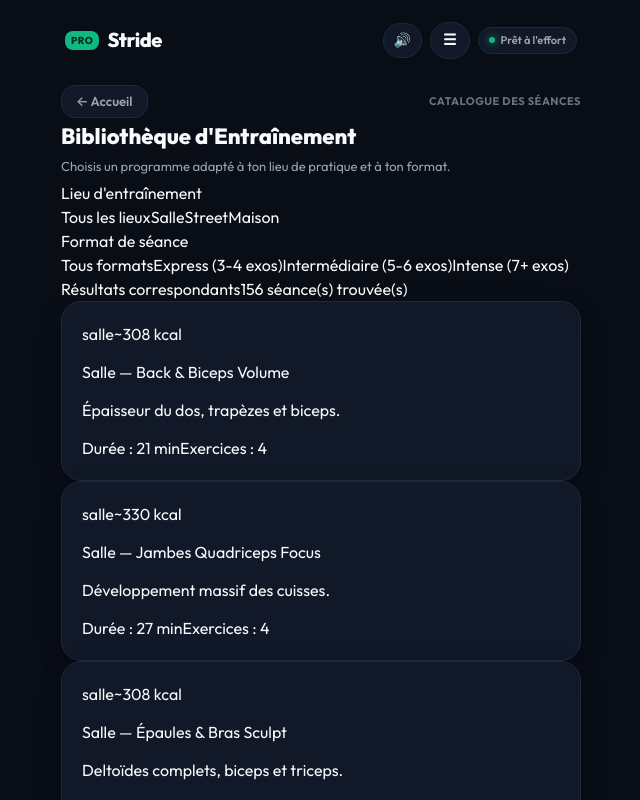
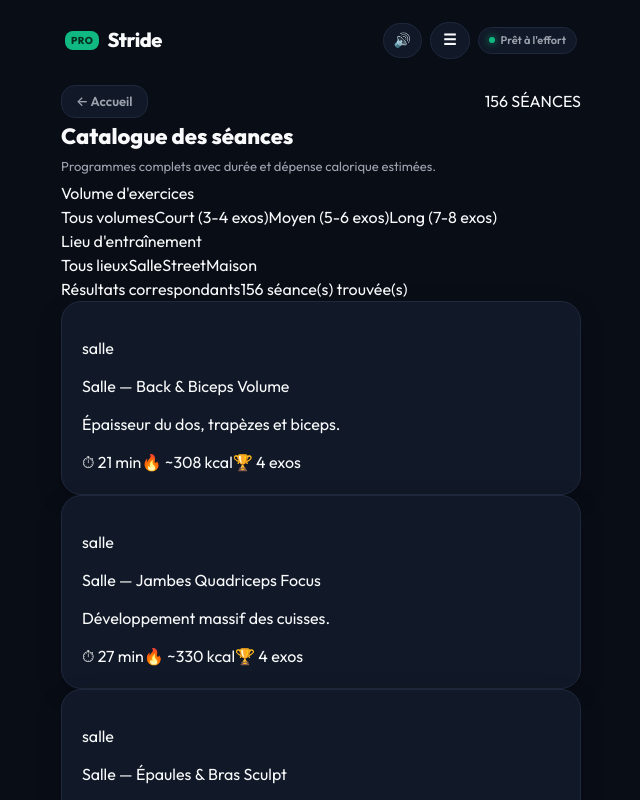
Before and after one commit to louismarembaud035-source/Stride.com, a Next.js app: page /catalog in a window 1280 px wide. Shown: the top 800 px of the page, without its empty margins (319-959 px from the left). Built offline with nearby package versions, Linux system fonts and the light colour scheme.

Commit message:
Update page.tsx

```diff
--- a/app/catalog/page.tsx
+++ b/app/catalog/page.tsx
@@ -21,52 +21,34 @@ export default function CatalogPage() {
 
   return (
     <div className="flex flex-col gap-5">
-      <div className="screen-top-bar">
+      <div className="screen-top-bar flex justify-between items-center">
         <Link href="/" className="back-home-btn">← Accueil</Link>
-        <span className="view-indicator">Catalogue des Séances</span>
+        <span className="text-xs font-bold uppercase tracking-wider text-[var(--text-secondary)]">{catalogue.length} SÉANCES</span>
       </div>
 
       <div className="screen-heading">
-        <h2>Bibliothèque d'Entraînement</h2>
-        <p>Choisis un programme adapté à ton lieu de pratique et à ton format.</p>
+        <h2 className="text-2xl font-extrabold tracking-tight">Catalogue des séances</h2>
+        <p className="text-sm text-[var(--text-secondary)] mt-1">Programmes complets avec durée et dépense calorique estimées.</p>
       </div>
 
-      <div className="flex flex-col gap-2">
-        <span className="text-xs font-semibold text-[var(--text-secondary)]">Lieu d'entraînement</span>
-        <div id="filter-location" className="flex gap-2 flex-wrap">
-          {['all', 'salle', 'street', 'maison'].map(loc => (
-            <button
-              key={loc}
-              className={`filter-pill px-3 py-1.5 rounded-[var(--radius-sm)] text-xs font-bold border transition-all ${
-                currentLocFilter === loc
-                  ? 'bg-[var(--brand-primary)] text-[#042f1f] border-[var(--brand-primary)]'
-                  : 'bg-[var(--bg-surface)] text-[var(--text-secondary)] border-[var(--border-subtle)]'
-              }`}
-              onClick={() => setCurrentLocFilter(loc)}
-            >
-              {loc === 'all' ? 'Tous les lieux' : loc.charAt(0).toUpperCase() + loc.slice(1)}
-            </button>
-          ))}
-        </div>
-      </div>
-
-      <div className="flex flex-col gap-2">
-        <span className="text-xs font-semibold text-[var(--text-secondary)]">Format de séance</span>
-        <div id="filter-exo-count" className="flex gap-2 flex-wrap">
+      {/* Filtre Volume d'exercices */}
+      <div className="flex flex-col gap-2.5">
+        <span className="text-[11px] font-bold uppercase tracking-wider text-[var(--text-secondary)]">Volume d'exercices</span>
+        <div className="flex gap-2 flex-wrap">
           {[
-            { id: 'all', label: 'Tous formats' },
-            { id: 'express', label: 'Express (3-4 exos)' },
-            { id: 'medium', label: 'Intermédiaire (5-6 exos)' },
-            { id: 'intense', label: 'Intense (7+ exos)' }
+            { id: 'all', label: 'Tous volumes' },
+            { id: 'express', label: 'Court (3-4 exos)' },
+            { id: 'medium', label: 'Moyen (5-6 exos)' },
+            { id: 'intense', label: 'Long (7-8 exos)' }
           ].map(f => (
             <button
               key={f.id}
-              className={`filter-pill px-3 py-1.5 rounded-[var(--radius-sm)] text-xs font-bold border transition-all ${
+              onClick={() => setCurrentExoCountFilter(f.id)}
+              className={`px-4 py-2 rounded-full text-xs font-bold border transition-all ${
                 currentExoCountFilter === f.id
-                  ? 'bg-[var(--brand-cyan)] text-[#04202c] border-[var(--brand-cyan)]'
-                  : 'bg-[var(--bg-surface)] text-[var(--text-secondary)] border-[var(--border-subtle)]'
+                  ? 'bg-[var(--brand-primary)] text-[#042f1f] border-[var(--brand-primary)] shadow-md'
+                  : 'bg-[var(--bg-surface)] text-[var(--text-secondary)] border-[var(--border-subtle)] hover:border-[var(--border-strong)]'
               }`}
-              onClick={() => setCurrentExoCountFilter(f.id)}
             >
               {f.label}
             </button>
@@ -74,71 +56,111 @@ export default function CatalogPage() {
         </div>
       </div>
 
-      <div className="flex justify-between items-center text-xs text-[var(--text-tertiary)] mt-2">
+      {/* Filtre Lieu d'entraînement */}
+      <div className="flex flex-col gap-2.5">
+        <span className="text-[11px] font-bold uppercase tracking-wider text-[var(--text-secondary)]">Lieu d'entraînement</span>
+        <div className="flex gap-2 flex-wrap">
+          {[
+            { id: 'all', label: 'Tous lieux' },
+            { id: 'salle', label: 'Salle' },
+            { id: 'street', label: 'Street' },
+            { id: 'maison', label: 'Maison' }
+          ].map(l => (
+            <button
+              key={l.id}
+              onClick={() => setCurrentLocFilter(l.id)}
+              className={`px-4 py-2 rounded-full text-xs font-bold border transition-all ${
+                currentLocFilter === l.id
+                  ? 'bg-[var(--brand-primary)] text-[#042f1f] border-[var(--brand-primary)] shadow-md'
+                  : 'bg-[var(--bg-surface)] text-[var(--text-secondary)] border-[var(--border-subtle)] hover:border-[var(--border-strong)]'
+              }`}
+            >
+              {l.label}
+            </button>
+          ))}
+        </div>
+      </div>
+
+      <div className="flex justify-between items-center text-xs text-[var(--text-tertiary)] pt-1">
         <span>Résultats correspondants</span>
         <span className="font-bold text-[var(--text-primary)]">{filtered.length} séance(s) trouvée(s)</span>
       </div>
 
-      <div className="grid grid-cols-1 gap-3">
+      {/* Grille des séances */}
+      <div className="grid grid-cols-1 gap-4">
         {filtered.map(prog => {
           const metrics = calculateWorkoutMetrics(prog.exos, prog.reposSerie, prog.reposExo);
           return (
             <div
               key={prog.id + prog.titre}
-              className="modern-card cursor-pointer hover:border-[var(--brand-cyan)] transition-all"
               onClick={() => setActiveWorkout(prog)}
+              className="modern-card cursor-pointer hover:border-[var(--brand-cyan)] transition-all relative overflow-hidden group"
             >
-              <div className="flex justify-between items-center mb-2">
-                <span className="tag-badge uppercase text-[10px] font-bold px-2 py-0.5 rounded bg-[var(--bg-core)] text-[var(--brand-cyan)] border border-[var(--border-subtle)]">
+              <div className="absolute left-0 top-0 bottom-0 w-1 bg-[var(--brand-primary)] opacity-80 group-hover:bg-[var(--brand-cyan)] transition-colors" />
+
+              <div className="flex justify-between items-center mb-3">
+                <span className="text-[10px] font-extrabold uppercase tracking-widest px-2.5 py-1 rounded-[var(--radius-sm)] bg-[var(--bg-core)] text-[var(--brand-cyan)] border border-[var(--border-subtle)]">
                   {prog.lieu}
                 </span>
-                <span className="text-xs font-bold text-[var(--brand-primary)]">~{metrics.calories} kcal</span>
               </div>
-              <h4 className="text-base font-bold mb-1">{prog.titre}</h4>
+
+              <h4 className="text-lg font-bold text-[var(--text-primary)] mb-1 group-hover:text-[var(--brand-cyan)] transition-colors">
+                {prog.titre}
+              </h4>
               <p className="text-xs text-[var(--text-secondary)] mb-4">{prog.desc}</p>
-              <div className="flex justify-between text-xs text-[var(--text-tertiary)] pt-3 border-t border-[var(--border-subtle)]">
-                <span>Durée : {metrics.minutes} min</span>
-                <span>Exercices : {prog.exos.length}</span>
+
+              <div className="flex justify-between items-center pt-3 border-t border-[var(--border-subtle)] text-xs font-semibold text-[var(--text-secondary)]">
+                <span className="flex items-center gap-1.5">
+                  ⏱ {metrics.minutes} min
+                </span>
+                <span className="flex items-center gap-1.5 font-bold text-[var(--brand-primary)]">
+                  🔥 ~{metrics.calories} kcal
+                </span>
+                <span className="flex items-center gap-1.5">
+                  🏆 {prog.exos.length} exos
+                </span>
               </div>
             </div>
           );
         })}
       </div>
 
+      {/* Modal de détail */}
       {activeWorkout && (
-        <div className="fixed inset-0 bg-black/70 backdrop-blur-sm flex items-center justify-center p-4 z-50">
-          <div className="modern-card max-w-[480px] w-full max-h-[90vh] overflow-y-auto bg-[var(--bg-surface)] border-[var(--border-strong)]">
-            <div className="flex justify-between items-start mb-4">
+        <div className="fixed inset-0 bg-black/75 backdrop-blur-md flex items-center justify-center p-4 z-50">
+          <div className="modern-card max-w-[480px] w-full max-h-[90vh] overflow-y-auto bg-[var(--bg-surface)] border-[var(--border-strong)] shadow-2xl">
+            <div className="flex justify-between items-start mb-3">
               <div>
-                <span className="text-[10px] font-bold uppercase tracking-wider text-[var(--brand-cyan)]">
+                <span className="text-[10px] font-extrabold uppercase tracking-widest text-[var(--brand-cyan)] bg-[var(--bg-core)] px-2 py-0.5 rounded border border-[var(--border-subtle)]">
                   {activeWorkout.lieu}
                 </span>
-                <h3 className="text-xl font-bold mt-1">{activeWorkout.titre}</h3>
+                <h3 className="text-xl font-bold mt-2 text-[var(--text-primary)]">{activeWorkout.titre}</h3>
               </div>
               <button
                 onClick={() => setActiveWorkout(null)}
-                className="text-[var(--text-secondary)] hover:text-[var(--text-primary)] font-bold text-lg px-2"
+                className="text-[var(--text-secondary)] hover:text-[var(--text-primary)] font-bold text-lg p-2 rounded-full bg-[var(--bg-core)] border border-[var(--border-subtle)] w-8 h-8 flex items-center justify-center"
               >
                 ✕
               </button>
             </div>
 
-            <p className="text-xs text-[var(--text-secondary)] mb-4">{activeWorkout.desc}</p>
+            <p className="text-xs text-[var(--text-secondary)] mb-4 leading-relaxed">{activeWorkout.desc}</p>
 
-            <div className="flex gap-4 p-3 rounded-[var(--radius-md)] bg-[var(--bg-core)] mb-4 text-xs font-semibold">
-              <span>⏱ Durée : {calculateWorkoutMetrics(activeWorkout.exos, activeWorkout.reposSerie, activeWorkout.reposExo).minutes} min</span>
-              <span>🔥 Dépense : ~{calculateWorkoutMetrics(activeWorkout.exos, activeWorkout.reposSerie, activeWorkout.reposExo).calories} kcal</span>
+            <div className="flex justify-around p-3 rounded-[var(--radius-md)] bg-[var(--bg-core)] mb-5 text-xs font-semibold border border-[var(--border-subtle)]">
+              <span className="flex items-center gap-1">⏱ {calculateWorkoutMetrics(activeWorkout.exos, activeWorkout.reposSerie, activeWorkout.reposExo).minutes} min</span>
+              <span className="flex items-center gap-1 text-[var(--brand-primary)]">🔥 ~{calculateWorkoutMetrics(activeWorkout.exos, activeWorkout.reposSerie, activeWorkout.reposExo).calories} kcal</span>
+              <span className="flex items-center gap-1">🏆 {activeWorkout.exos.length} exos</span>
             </div>
 
-            <div className="mb-5">
-              <h5 className="text-xs font-bold uppercase tracking-wider text-[var(--text-tertiary)] mb-2">
+            <div className="mb-6">
+              <h5 className="text-xs font-bold uppercase tracking-wider text-[var(--text-tertiary)] mb-2.5">
                 Liste des mouvements ({activeWorkout.exos.length})
               </h5>
               <ul className="flex flex-col gap-2">
                 {activeWorkout.exos.map((e, idx) => (
-                  <li key={idx} className="flex justify-between items-center text-xs p-2 bg-[var(--bg-core)] rounded-[var(--radius-sm)] border border-[var(--border-subtle)]">
-                    <span><b>{idx + 1}.</b> {e.nom}</span>
-                    <span className="text-[var(--brand-cyan)] font-semibold">{e.series} séries × {e.reps}</span>
+                  <li key={idx} className="flex justify-between items-center text-xs p-3 bg-[var(--bg-core)] rounded-[var(--radius-sm)] border border-[var(--border-subtle)]">
+                    <span className="font-medium"><b>{idx + 1}.</b> {e.nom}</span>
+                    <span className="text-[var(--brand-cyan)] font-bold">{e.series} séries × {e.reps}</span>
                   </li>
                 ))}
               </ul>
```
